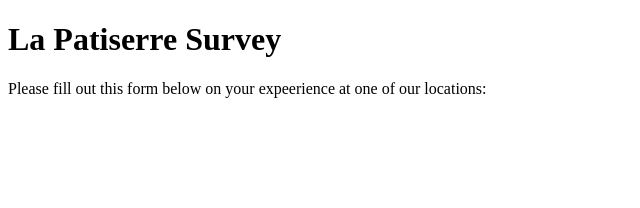
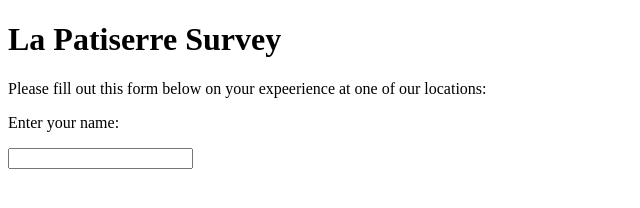
Before and after one commit to leahmezacs/French-Cafe-Survey, a plain HTML site: page index.html in a window 1280 px wide. Shown: the whole page, without its empty margins (0-640 px from the left). Drawn offline with Linux system fonts and the light colour scheme.

Commit message:
added name input; user story #4

```diff
--- a/index.html
+++ b/index.html
@@ -8,6 +8,8 @@
     <h1 id="title">La Patiserre Survey</h1>
     <p id="description">Please fill out this form below on your expeerience at one of our locations: </p>
     <form id="survey-form">
+        <p>Enter your name:</p>
+        <input type="text" id="name"> <br>
 
     </form>
 </body>
```
